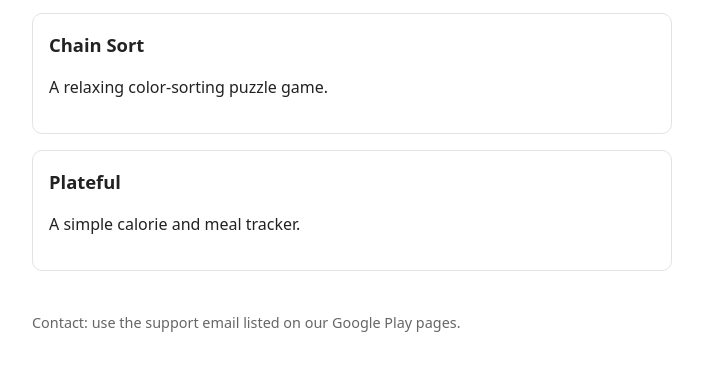
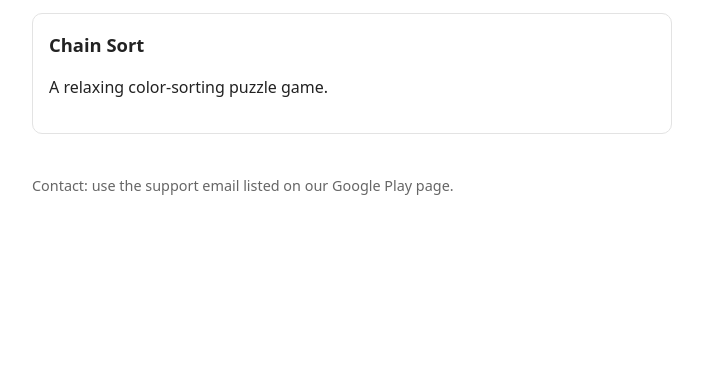
Before and after one commit to simeonrobertjob-bit/simeonrobertjob-bit.github.io, a plain HTML site: page index.html in a window 1280 px wide. Shown: the part 144-514 px from the top of the page, without its empty margins (288-991 px from the left). Drawn offline with Linux system fonts and the light colour scheme.

Commit message:
Update index.html

```diff
--- a/index.html
+++ b/index.html
@@ -21,11 +21,6 @@
     <p>A relaxing color-sorting puzzle game.</p>
   </div>
 
-  <div class="app">
-    <h2>Plateful</h2>
-    <p>A simple calorie and meal tracker.</p>
-  </div>
-
-  <footer>Contact: use the support email listed on our Google Play pages.</footer>
+  <footer>Contact: use the support email listed on our Google Play page.</footer>
 </body>
 </html>
```
